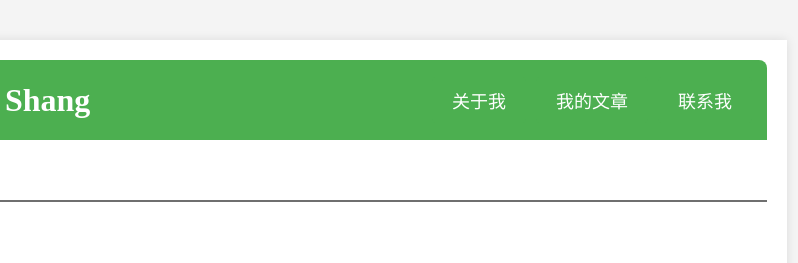
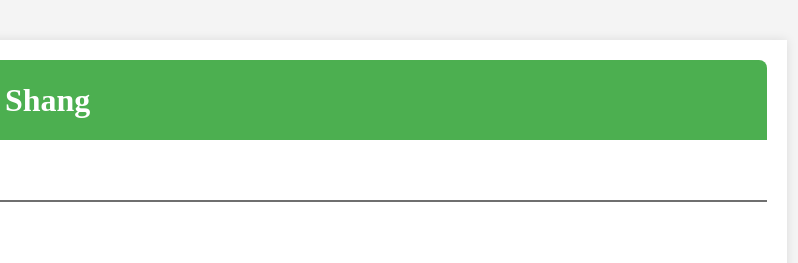
Before and after one commit to Clifeast/clifeast.github.io, a plain HTML site: page index.html in a window 1280 px wide. Shown: the top 263 px of the page, 353-1151 px from the left. Drawn offline with Linux system fonts and the light colour scheme.

Commit message:
暂时取消了没用的按钮

```diff
--- a/index.html
+++ b/index.html
@@ -122,9 +122,9 @@
                 <h1>Heyang Shang</h1>
             </div>
             <nav>
-                <button class="nav-button"><a href="#about" style="color: white;">关于我</a></button>
+                <!-- <button class="nav-button"><a href="#about" style="color: white;">关于我</a></button>
                 <button class="nav-button"><a href="#articles" style="color: white;">我的文章</a></button>
-                <button class="nav-button"><a href="#contact" style="color: white;">联系我</a></button>
+                <button class="nav-button"><a href="#contact" style="color: white;">联系我</a></button> -->
             </nav>
         </header>
 
```
